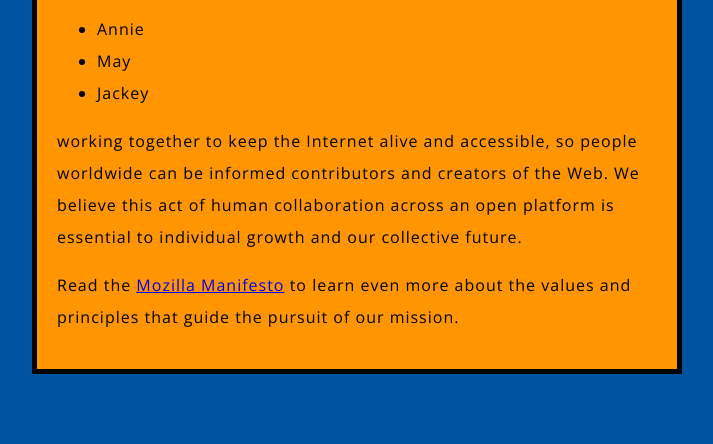
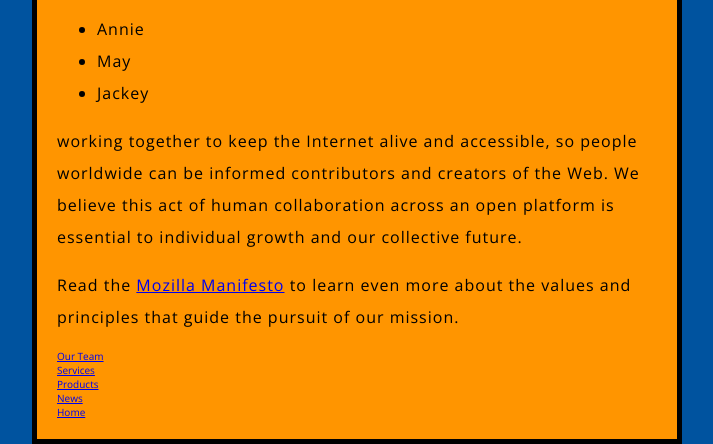
Before and after one commit to mengzhey/mengzhey.github.io, a plain HTML site: page multipage/Employees.html in a window 1280 px wide. Shown: the part 516-960 px from the top of the page, without its empty margins (283-996 px from the left). Before the commit the page ends 890 px from the top, so only its background shows below. Drawn offline with nearby package versions, Linux system fonts and the light colour scheme.

Commit message:
Update Employees.html

```diff
--- a/multipage/Employees.html
+++ b/multipage/Employees.html
@@ -21,3 +21,9 @@
     <p>working together to keep the Internet alive and accessible, so people worldwide can be informed contributors and creators of the Web. We believe this act of human collaboration across an open platform is essential to individual growth and our collective future.</p>
 
     <p>Read the <a href="https://www.mozilla.org/en-US/about/manifesto/">Mozilla Manifesto</a> to learn even more about the values and principles that guide the pursuit of our mission.</p>
+
+    <a href="https://mengzhey.github.io/multipage/Employees.html">Our Team</a><br>
+    <a href="https://mengzhey.github.io/multipage/Services.html">Services</a><br>
+    <a href="https://mengzhey.github.io/multipage/Products.html">Products</a><br>
+    <a href="https://mengzhey.github.io/multipage/News.html">News</a><br>
+    <a href="https://mengzhey.github.io/multipage/index.html">Home</a><br>
```
